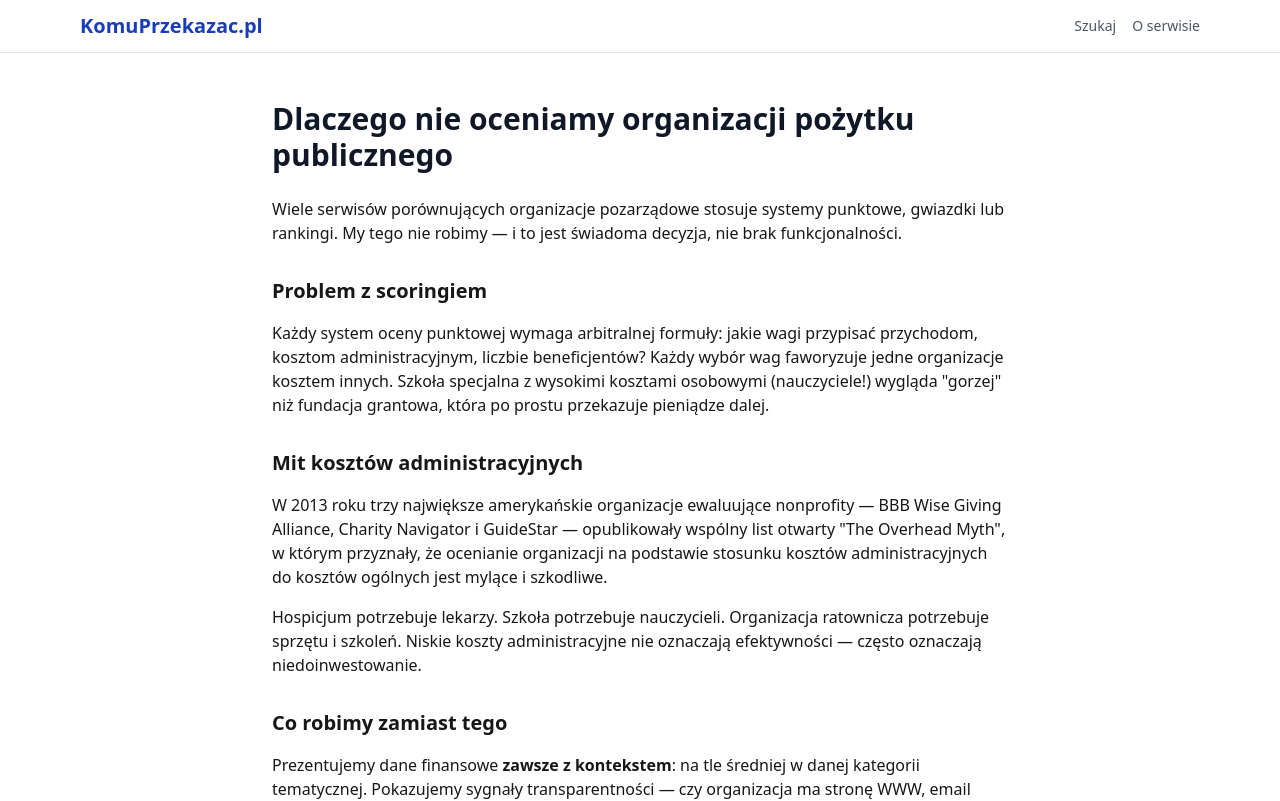
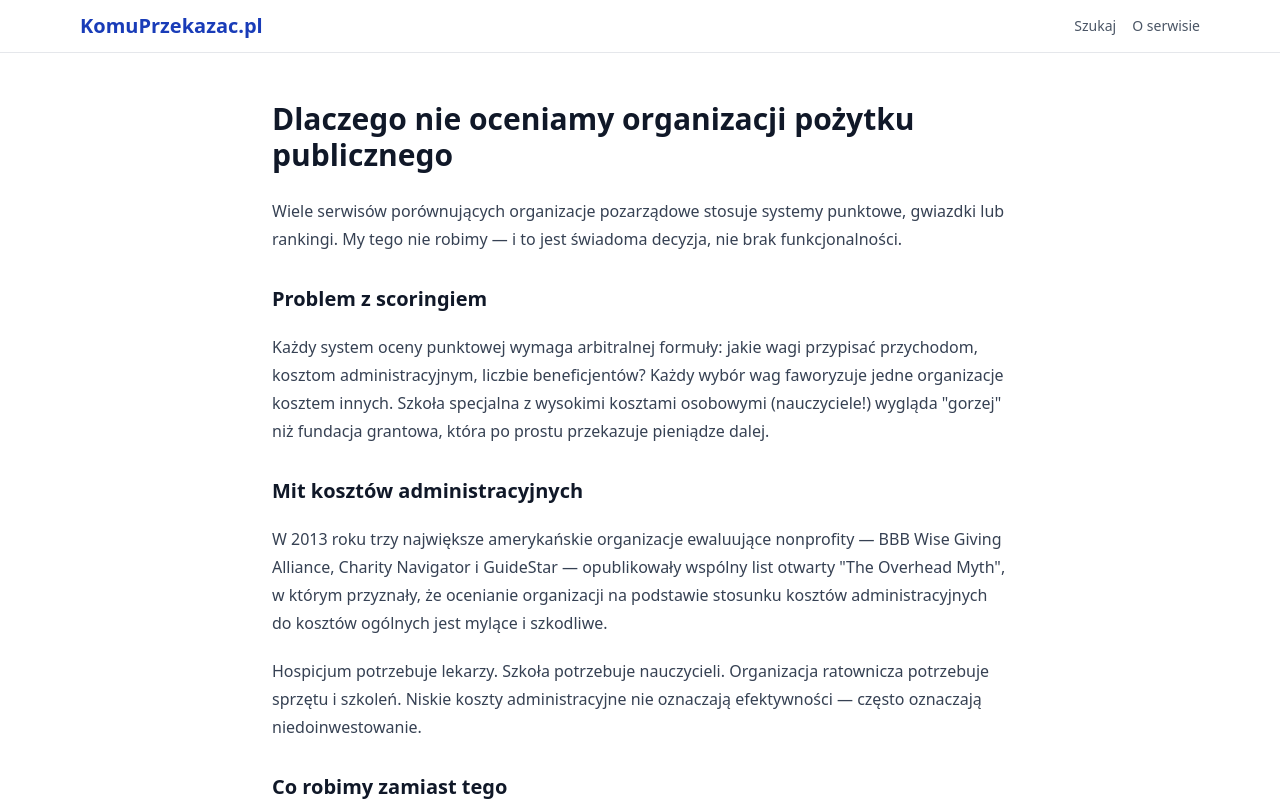
Before and after one commit to Jansqi/komuprzekazac, a Next.js app: page /dlaczego-nie-oceniamy in a window 1280 px wide. Shown: the top 801 px of the page. Built offline with nearby package versions, Linux system fonts and the light colour scheme.

Commit message:
fix: install @tailwindcss/typography for prose classes
Pages /o-serwisie, /dlaczego-nie-oceniamy, /polityka-prywatnosci, and
homepage use prose/prose-gray classes but the plugin was missing, leaving
text content unstyled.

https://claude.ai/code/session_01PDvPUa9xaBVZCFimJjuF6A

```diff
--- a/package.json
+++ b/package.json
@@ -8,6 +8,7 @@
     "start": "next start"
   },
   "dependencies": {
+    "@tailwindcss/typography": "^0.5.19",
     "fuse.js": "^7.1.0",
     "next": "16.2.2",
     "react": "19.2.4",
--- a/src/app/globals.css
+++ b/src/app/globals.css
@@ -1,4 +1,5 @@
 @import "tailwindcss";
+@plugin "@tailwindcss/typography";
 
 :root {
   --background: #ffffff;
```
Also changed, not shown: 1 other file (tests, documents, lock files or other folders).
